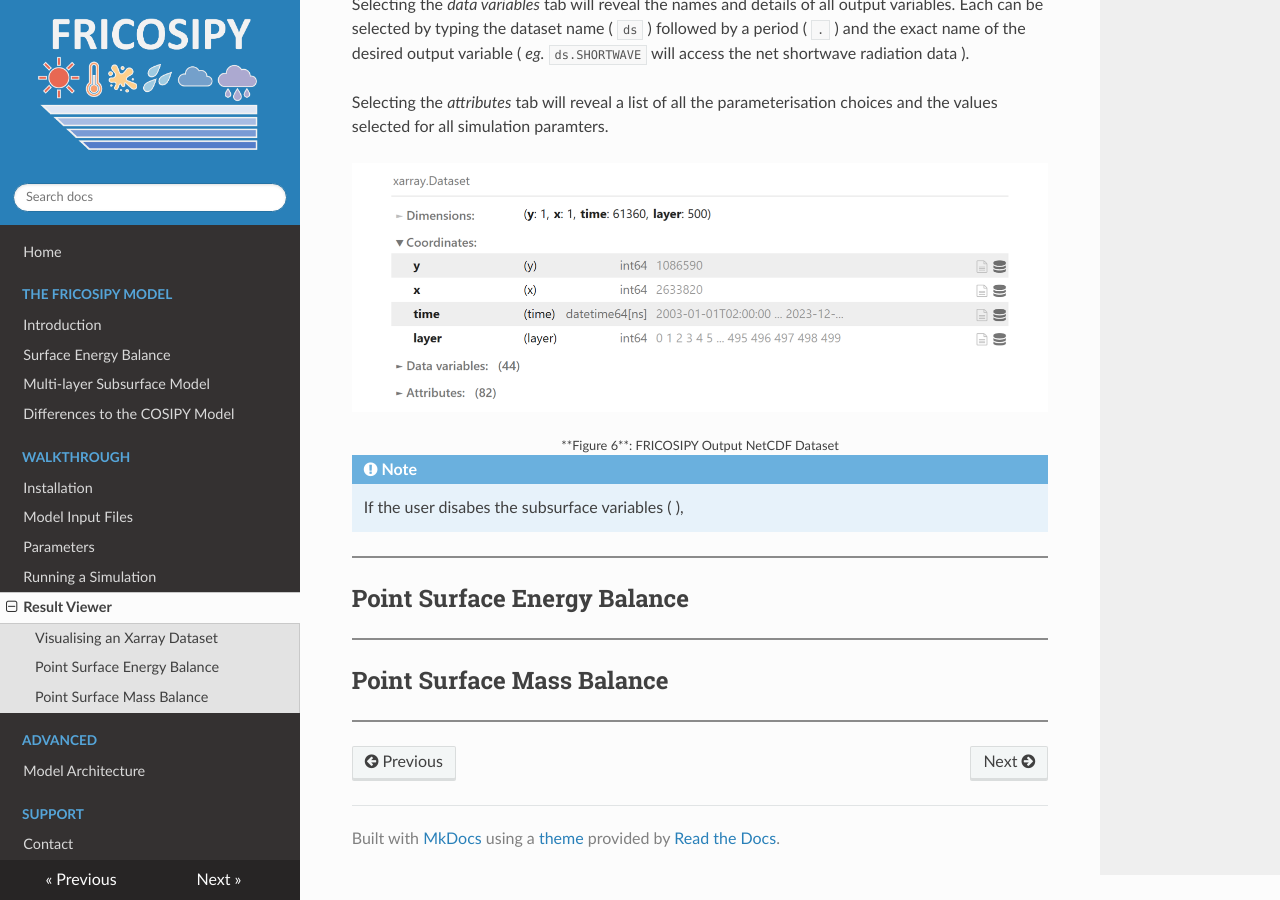
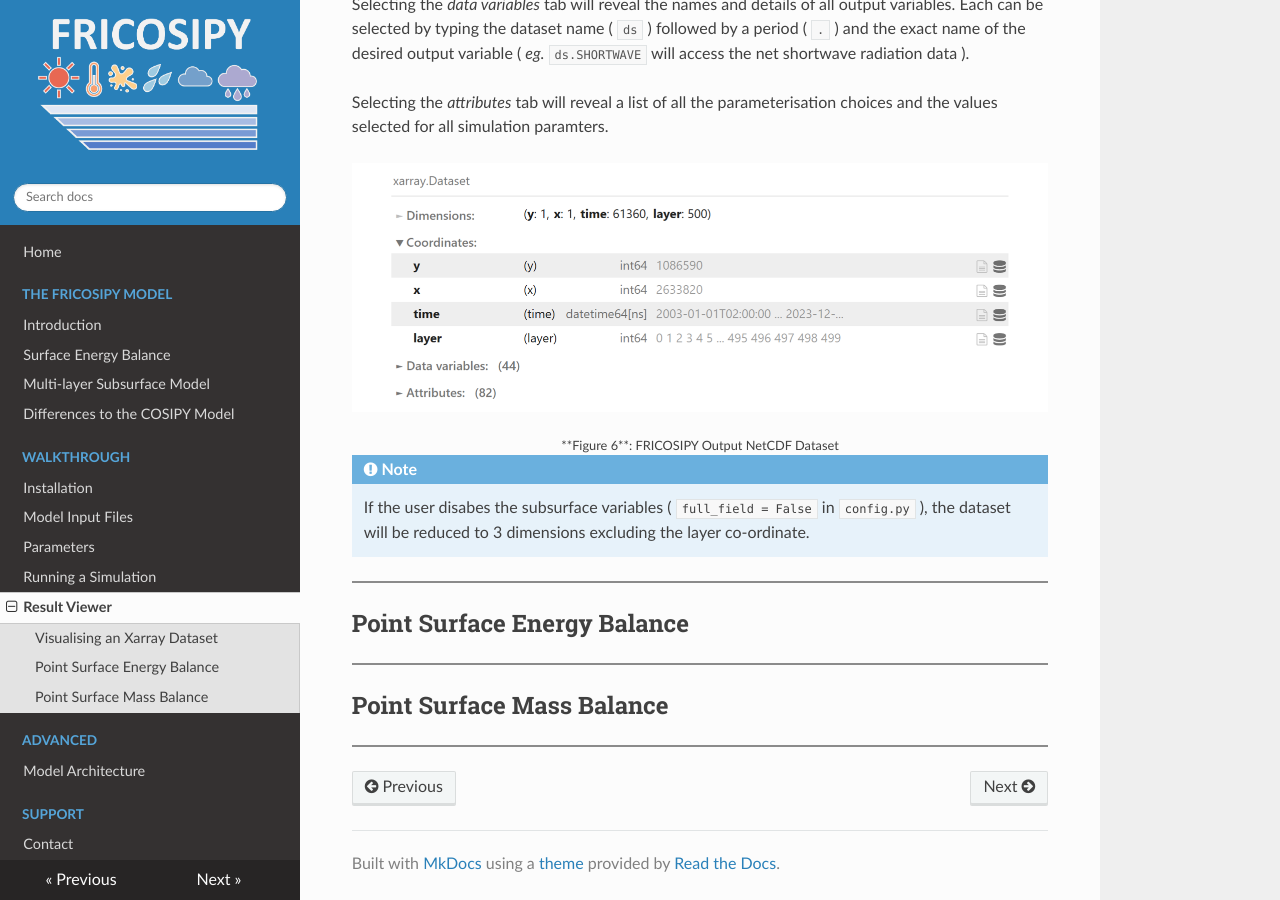
Before and after one commit to MarcusGastaldello/FRICOSIPY, an MkDocs documentation site: the page built from docs/result_viewer.md, in a window 1280 px wide and 900 px high, scrolled down 561 px. Built offline with MkDocs 1.6.1, drawn with Linux system fonts in a browser that asks for light colours.

Commit message:
Update result_viewer.md

```diff
--- a/docs/result_viewer.md
+++ b/docs/result_viewer.md
@@ -27,7 +27,7 @@
 <center><small> **Figure 6**: FRICOSIPY Output NetCDF Dataset</small></center>
 
 !!! note
-    If the user disabes the subsurface variables ( ),
+    If the user disabes the subsurface variables ( `full_field = False` in `config.py` ), the dataset will be reduced to 3 dimensions excluding the layer co-ordinate.
 
 <hr style="height:2px; background-color:#8b8b8b; border:none;" />
 
```
